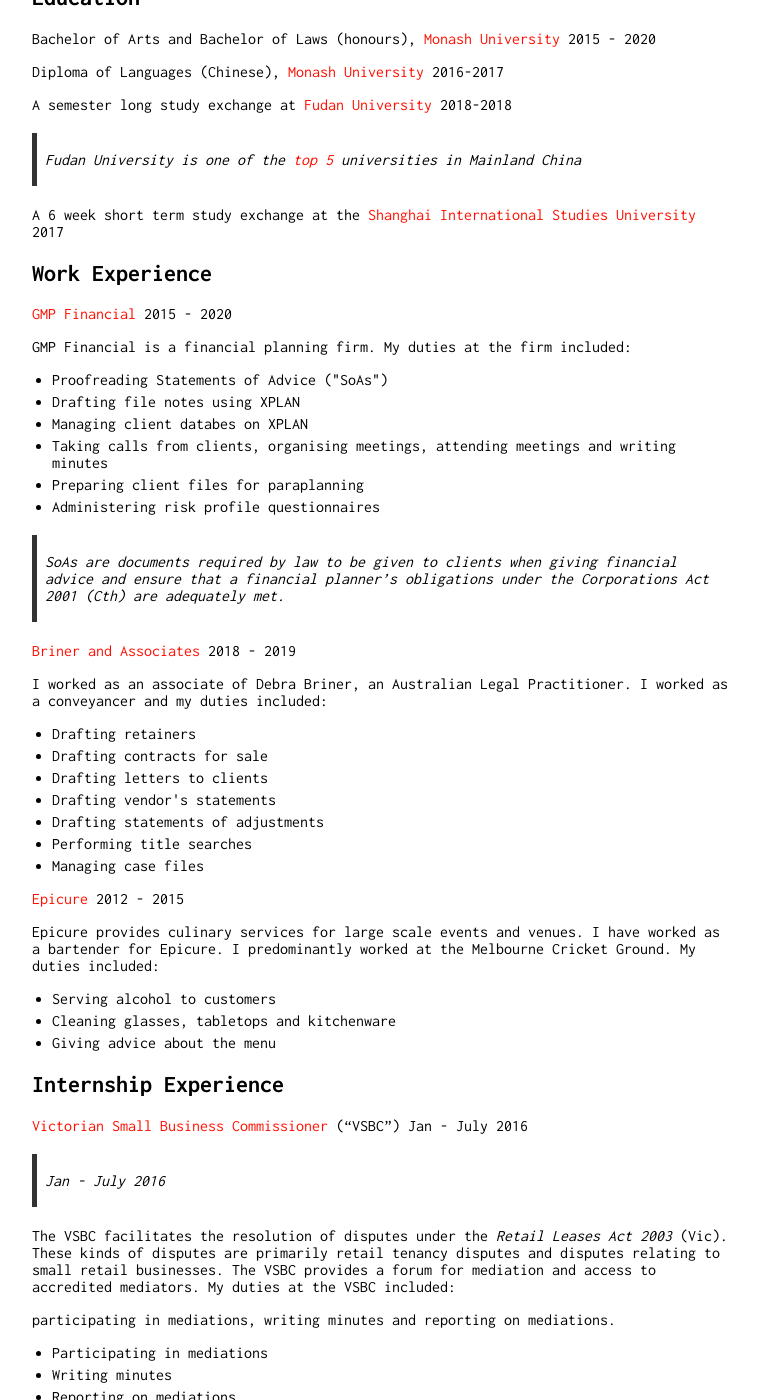
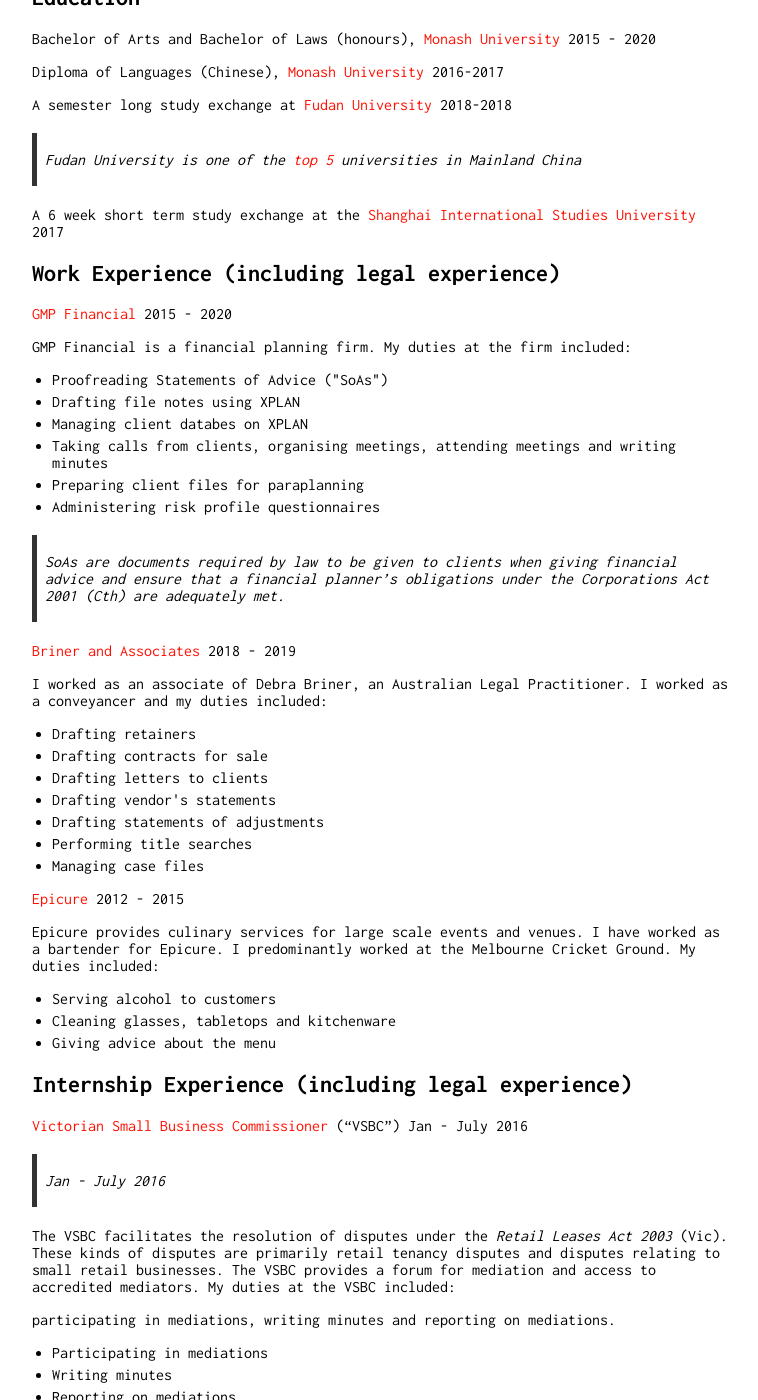
Before and after one commit to Wigdo/cv, a Jekyll site: the page built from index.md, in a window 1280 px wide and 1400 px high, scrolled down 405 px. Shown: the whole window, without its empty margins (258-1016 px from the left). Built offline with Jekyll 4.4.1, drawn with Linux system fonts in a browser that asks for light colours; our own code applies the rules of GitHub Pages for plain Markdown files.

Commit message:
Update index.md

```diff
--- a/index.md
+++ b/index.md
@@ -25,7 +25,7 @@ A semester long study exchange at [Fudan University](https://en.wikipedia.org/wi
 
 A 6 week short term study exchange at the [Shanghai International Studies University](https://en.wikipedia.org/wiki/Shanghai_International_Studies_University) 2017
 
-## Work Experience
+## Work Experience (including legal experience)
 
 [GMP Financial](https://gmpfinancial.com.au/) 2015 - 2020
 <p> GMP Financial is a financial planning firm. My duties at the firm included:
@@ -79,7 +79,7 @@ Melbourne Cricket Ground. My duties included:
 </ul>
 
 
-## Internship Experience
+## Internship Experience (including legal experience)
 
 [Victorian Small Business Commissioner](https://www.vsbc.vic.gov.au/) ("VSBC") Jan - July 2016
 > Jan - July 2016
```
